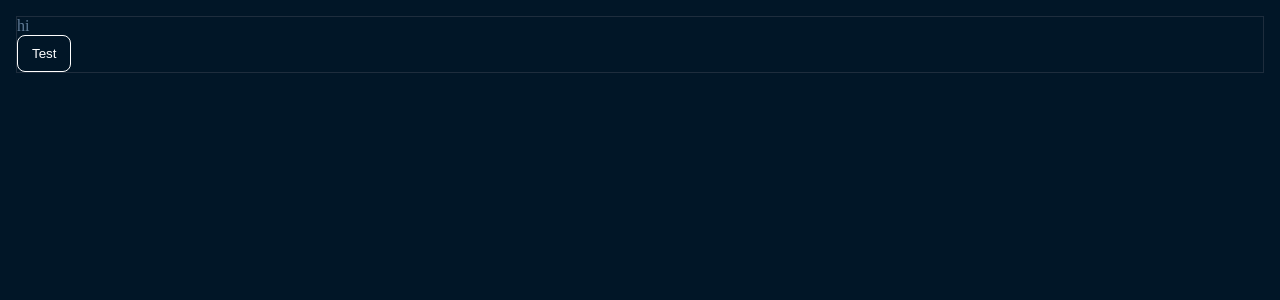
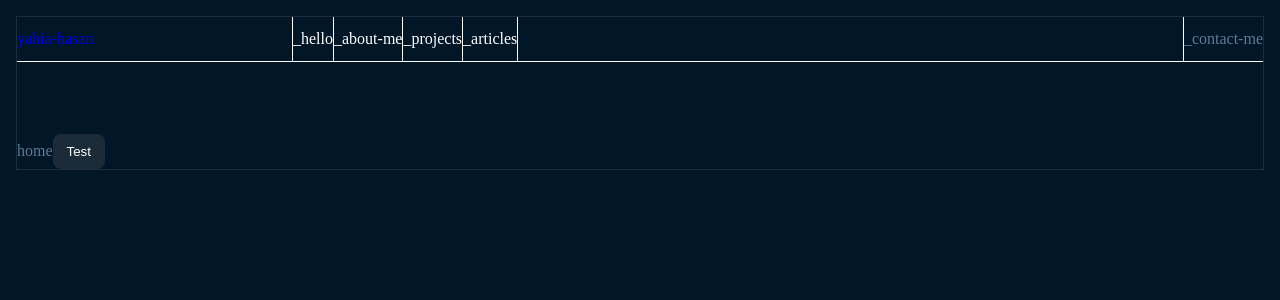
Before and after one commit to iamyahia/portfolio, a Next.js app: page / in a window 1280 px wide. Shown: the top 300 px of the page. Built offline with nearby package versions, Linux system fonts and the light colour scheme.

Commit message:
feat: Add base Navbar component to layout for consistent navigation across pages

```diff
--- a/app/layout.tsx
+++ b/app/layout.tsx
@@ -1,5 +1,6 @@
 "use strict";
 
+import { Navbar } from "../components/Navbar/Navbar";
 import "../styles/main.scss";
 
 export const metadata = {
@@ -10,7 +11,10 @@ export const metadata = {
 export default function RootLayout({ children }) {
   return (
     <html lang="en">
-      <body>{children}</body>
+      <body>
+        <Navbar />
+        {children}
+      </body>
     </html>
   );
 }
--- a/app/page.tsx
+++ b/app/page.tsx
@@ -4,8 +4,12 @@ import Tetris from "../features/Tetris/Tetris";
 export default function Home() {
   return (
     <>
-      <p>hi</p>
-      <Button variant="outline">Test</Button>
+      <br />
+      <br />
+      <br />
+      <br />
+      home
+      <Button variant="tangaroa">Test</Button>
     </>
   );
 }
--- /dev/null
+++ b/components/Navbar/Navbar.tsx
@@ -0,0 +1,66 @@
+import React from "react";
+import { navItems } from "./navbarItems";
+
+function Navbar() {
+  return (
+    <nav
+      style={{
+        width: "100%",
+        display: "flex",
+        justifyContent: "space-between",
+        borderBottom: "1px solid #ffffff",
+        height: "44px",
+      }}
+    >
+      <div
+        style={{
+          display: "flex",
+          alignItems: "center",
+        }}
+      >
+        <a
+          href="/"
+          style={{
+            minWidth: "275px",
+            height: "100%",
+            display: "flex",
+            alignItems: "center",
+            textDecoration: "none",
+            color: `$color-slate-blue`,
+            borderRight: "1px solid #ffffff",
+          }}
+        >
+          yahia-hasan
+        </a>
+        {navItems.map((item) => (
+          <a
+            href="/"
+            style={{
+              height: "100%",
+              display: "flex",
+              alignItems: "center",
+              textDecoration: "none",
+              color: "white",
+              borderRight: "1px solid #ffffff",
+            }}
+            key={item.key}
+          >
+            {item.value}
+          </a>
+        ))}
+      </div>
+      <a
+        style={{
+          height: "100%",
+          display: "flex",
+          alignItems: "center",
+          borderLeft: "1px solid #ffffff",
+        }}
+      >
+        _contact-me
+      </a>
+    </nav>
+  );
+}
+
+export { Navbar };
--- /dev/null
+++ b/components/Navbar/navbarItems.ts
@@ -0,0 +1,6 @@
+export const navItems = [
+  { key: "home", value: "_hello" },
+  { key: "articles", value: "_about-me" },
+  { key: "projects", value: "_projects" },
+  { key: "about", value: "_articles" },
+];
```
Also changed, not shown: components/Navbar/index.ts (added).
